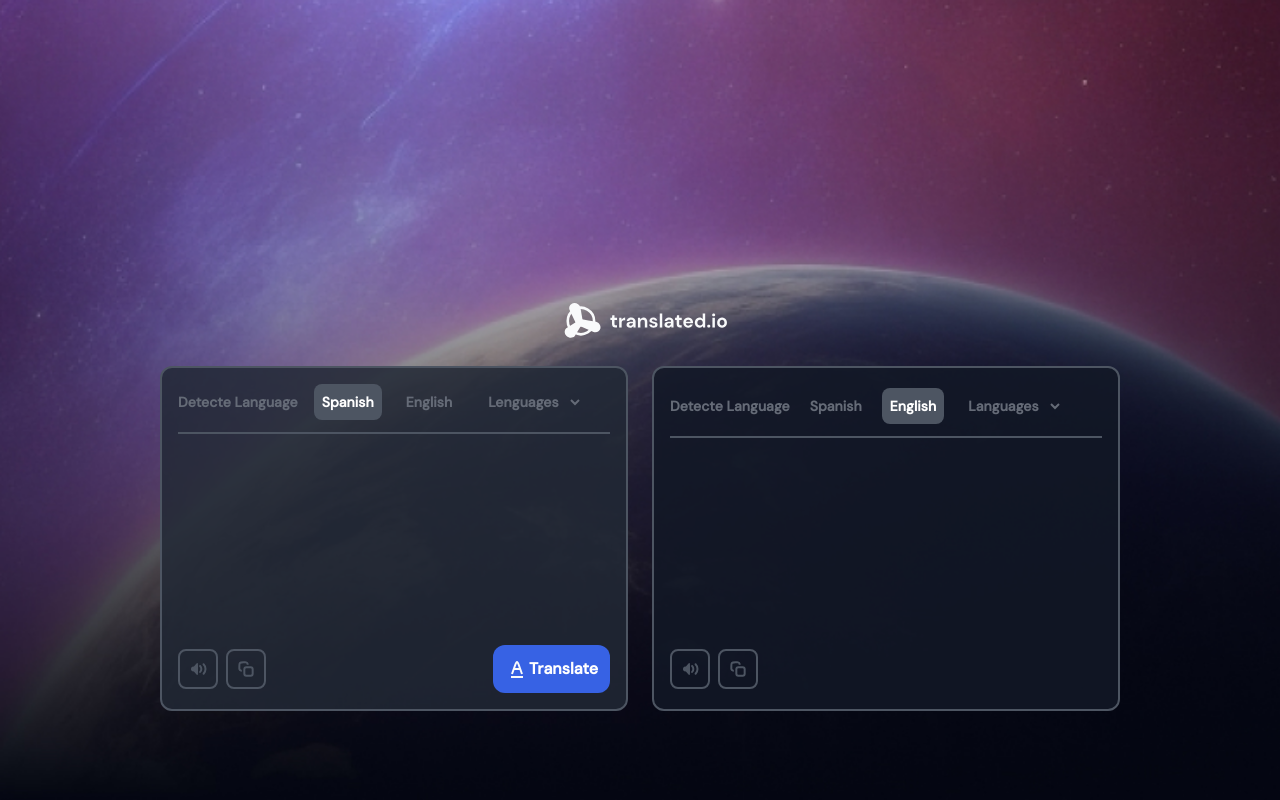
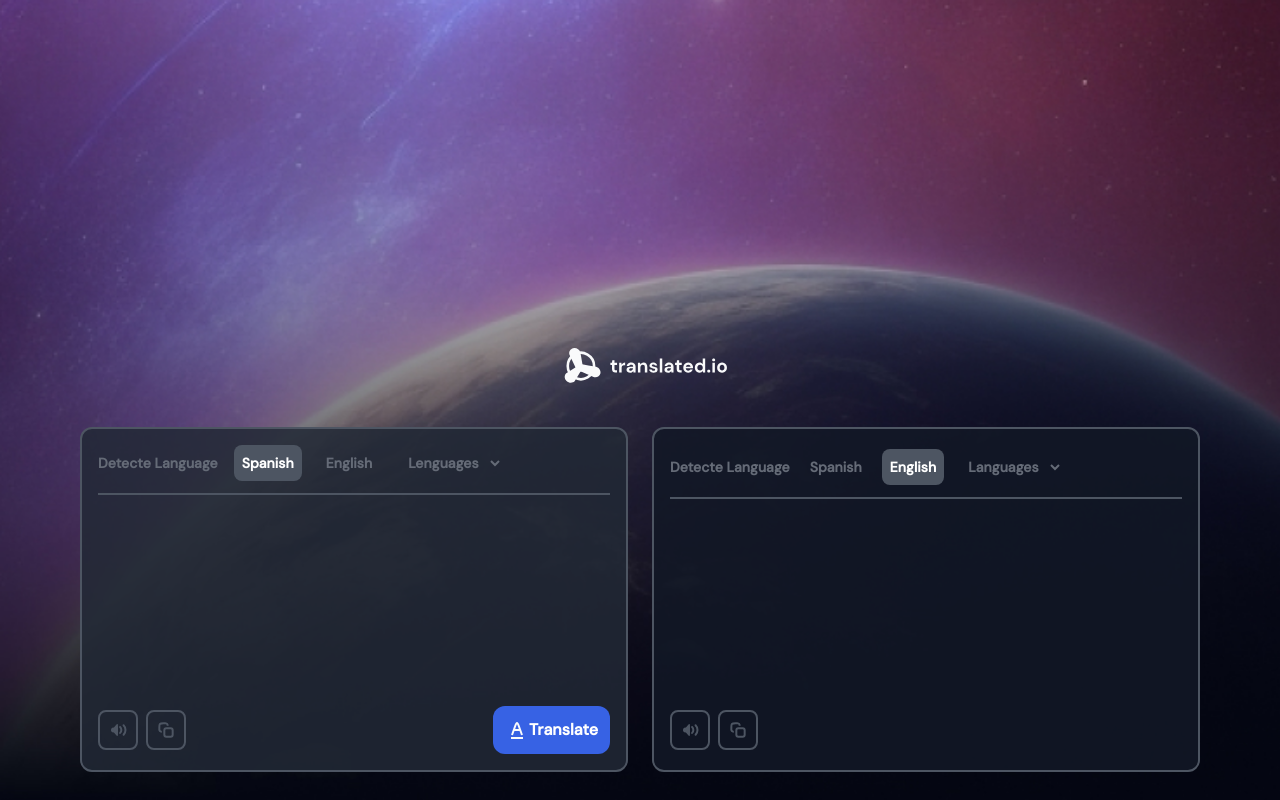
Before and after one commit to justin-A18/Translated-io, a React (Vite) app: page / in a window 1280 px wide. Built offline with nearby package versions, Linux system fonts and the light colour scheme.

Commit message:
mejorar desing

```diff
--- a/src/App.jsx
+++ b/src/App.jsx
@@ -31,7 +31,7 @@ export const App = () => {
 
 	return (
 		<main className='w-full min-h-screen hero-img bg-cover bg-right flex flex-col items-center justify-end p-3 sm:p-7 font-DM-Sans font-bold'>
-			<section className='w-full md:w-[90%] lg:w-[60rem] min-h-[30rem] flex flex-col items-center gap-4'>
+			<section className='w-full md:w-[90%] lg:w-[60rem] xl:w-[70rem] min-h-[20rem] flex flex-col items-center gap-8'>
 				<Logo />
 
 				<Translate />
--- a/src/assets/index.css
+++ b/src/assets/index.css
@@ -7,5 +7,5 @@ main {
 }
 
 .hero-img {
-	background-image: url(/public/assets/hero_img.jpg);
+	background-image: url(/assets/hero_img.jpg);
 }
```
